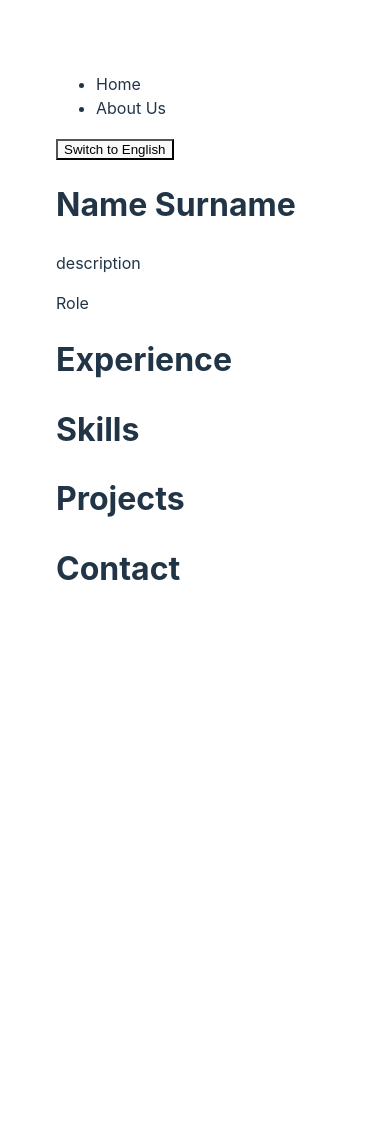
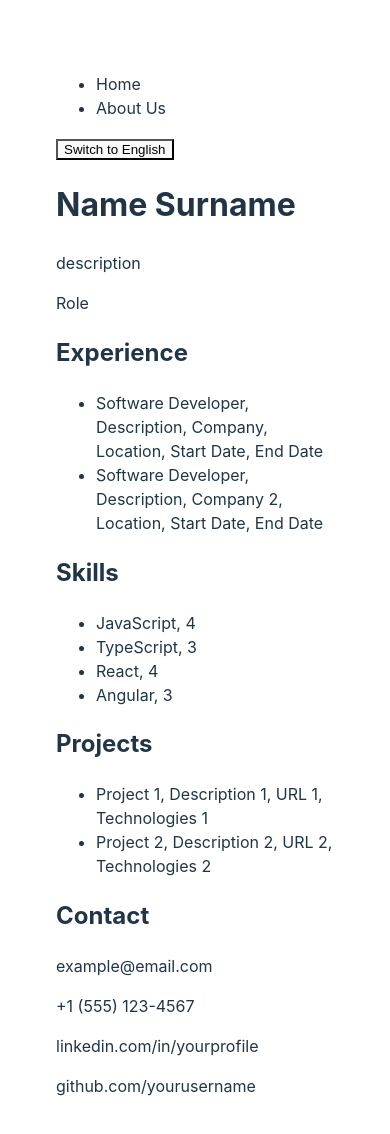
Before and after one commit to Ro0t-set/multilanguage-portfolio-template, a Vue app: page / in a window 390 px wide. Shown: the top 1134 px of the page. Before the commit the page ends 844 px from the top, so only its background shows below. Built offline with nearby package versions, Linux system fonts and the light colour scheme.

Commit message:
feat(components): update UserContact, UserExperience, UserProjects, and UserSkills components to display additional contact information, project details, experience details, and skills respectively. Add email, phone, linkedin, and github fields to contactTranslations for English and Italian locales.

```diff
--- a/src/components/UserContact.vue
+++ b/src/components/UserContact.vue
@@ -6,6 +6,10 @@ const store = useAppStore()
 
 <template>
   <div class="contact">
-    <h1>{{ store.currentDictionary.contact.contactTitle }}</h1>
+    <h2>{{ store.currentDictionary.contact.contactTitle }}</h2>
+    <p>{{ store.currentDictionary.contact.email }}</p>
+    <p>{{ store.currentDictionary.contact.phone }}</p>
+    <p>{{ store.currentDictionary.contact.linkedin }}</p>
+    <p>{{ store.currentDictionary.contact.github }}</p>
   </div>
 </template>
--- a/src/components/UserExperience.vue
+++ b/src/components/UserExperience.vue
@@ -6,6 +6,11 @@ const store = useAppStore()
 
 <template>
   <div class="experience">
-        <h1>{{ store.currentDictionary.experience.experienceTitle }}</h1>
+        <h2>{{ store.currentDictionary.experience.experienceTitle }}</h2>
+        <ul>
+          <li v-for="experience in store.currentDictionary.experience.experiences" :key="experience.title">
+            {{ experience.title }}, {{ experience.description }}, {{ experience.company }}, {{ experience.location }}, {{ experience.startDate }}, {{ experience.endDate }}
+          </li>
+        </ul>
         </div>
 </template>
--- a/src/components/UserProjects.vue
+++ b/src/components/UserProjects.vue
@@ -6,6 +6,11 @@ const store = useAppStore()
 
 <template>
   <div class="projects">
-    <h1>{{ store.currentDictionary.projects.projectTitle }}</h1>
+    <h2>{{ store.currentDictionary.projects.projectTitle }}</h2>
+    <ul>
+      <li v-for="project in store.currentDictionary.projects.projects" :key="project.title">
+        {{ project.title }}, {{ project.description }}, {{ project.url }}, {{ project.technologies }}
+      </li>
+    </ul>
   </div>
 </template>
--- a/src/components/UserSkills.vue
+++ b/src/components/UserSkills.vue
@@ -6,7 +6,11 @@ const store = useAppStore()
 
 <template>
   <div class="skills">
-    <h1>{{ store.currentDictionary.skills.skillTitle }}</h1>
-
+    <h2>{{ store.currentDictionary.skills.skillTitle }}</h2>
+    <ul>
+      <li v-for="skill in store.currentDictionary.skills.skills" :key="skill.name">
+        {{ skill.name }}, {{ skill.level }}
+      </li>
+    </ul>
   </div>
 </template>
--- a/src/locale/locale.d.ts
+++ b/src/locale/locale.d.ts
@@ -57,6 +57,10 @@ export interface SkillTranslations {
 
 export interface ContactTranslations {
   contactTitle: string;
+  email: string;
+  phone: string;
+  linkedin: string;
+  github: string;
 }
 
 export interface Locale {
--- a/src/locale/translations/contactTranslations.ts
+++ b/src/locale/translations/contactTranslations.ts
@@ -2,8 +2,16 @@ import type { ContactTranslations } from "../locale";
 
 export const contactTranslationsEn: ContactTranslations = {
     contactTitle: "Contact",
+    email: "example@email.com",
+    phone: "+1 (555) 123-4567",
+    linkedin: "linkedin.com/in/yourprofile",
+    github: "github.com/yourusername"
 };
 
 export const contactTranslationsIt: ContactTranslations = {
     contactTitle: "Contatti",
+    email: "example@email.com",
+    phone: "+39 123 456 7890",
+    linkedin: "linkedin.com/in/yourprofile",
+    github: "github.com/yourusername"
 };
```
